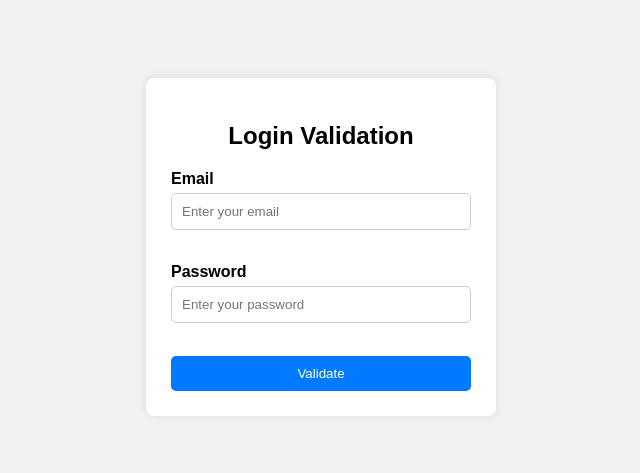
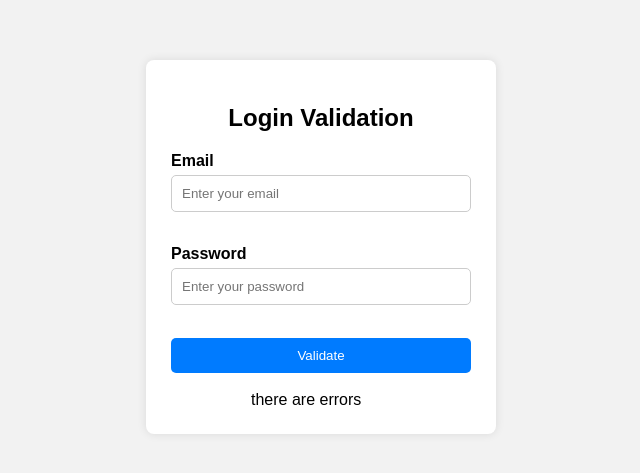
Before and after one commit to mantashasheikh/sheryians, a plain HTML site: page sheryians13js/index.html in a window 1280 px wide. Shown: the part 161-634 px from the top of the page, without its empty margins (319-959 px from the left). Drawn offline with Linux system fonts and the light colour scheme.

Commit message:
sheryians13js

```diff
--- a/sheryians13js/index.html
+++ b/sheryians13js/index.html
@@ -10,7 +10,7 @@
     <div class="container">
         <h2>Login Validation</h2>
 
-        <form id="loginForm">
+        <form  autocomplete="off" id="loginForm">
 
             <div class="input-group">
                 <label for="email">Email</label>
@@ -27,6 +27,11 @@
             <button type="submit">Validate</button>
 
         </form>
+        <br>
+        <div id="resultMessage">
+            there are errors
+
+        </div>
     </div>
 
 </body>
--- a/sheryians13js/style.css
+++ b/sheryians13js/style.css
@@ -65,3 +65,6 @@ button {
 button:hover {
     background: #0056b3;
 }
+#resultMessage {
+    padding-left:80px ;
+}
```
